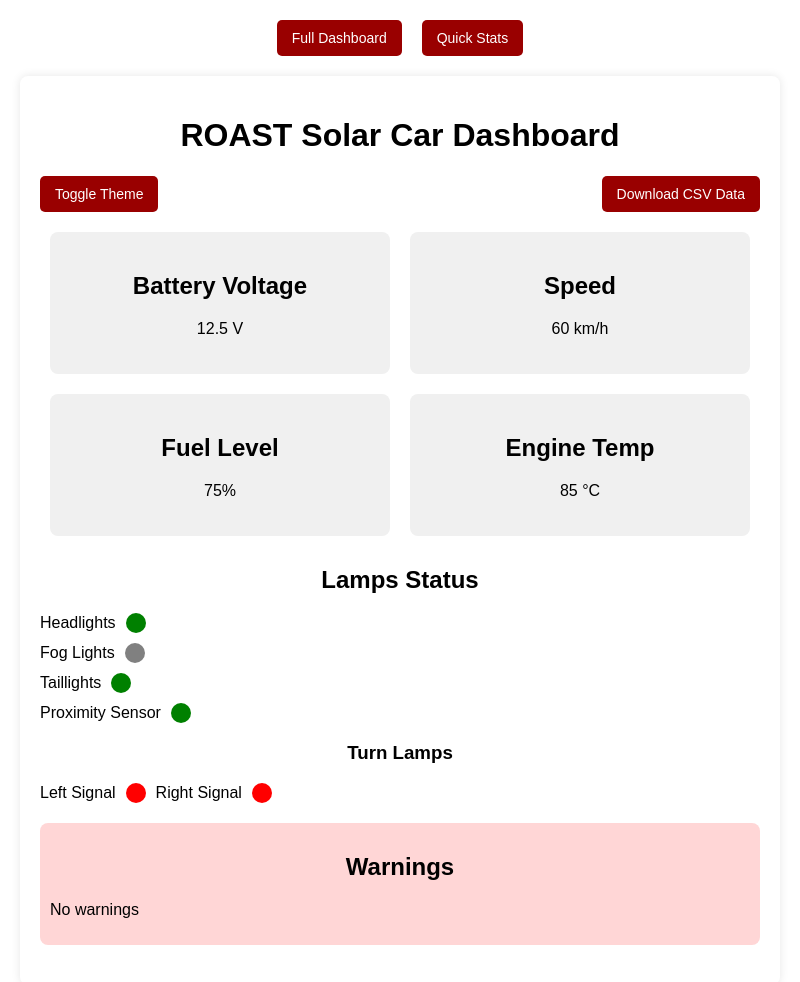
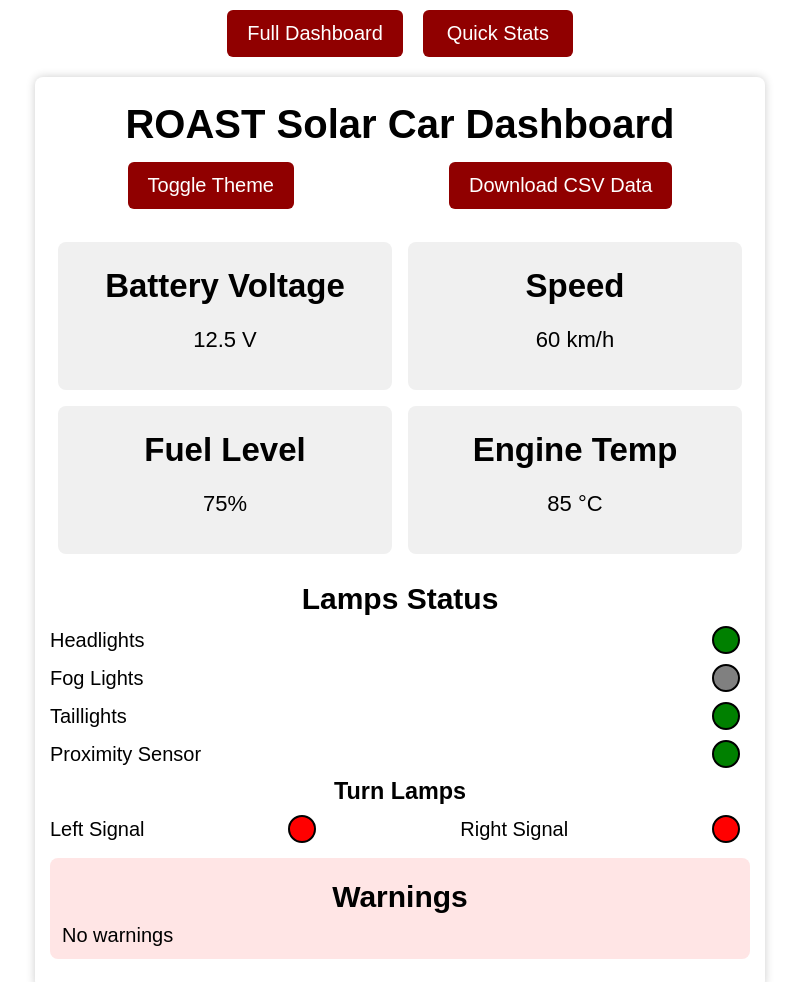
Before and after one commit to shikoubox/ROAST, an Electron app: page Parts/dashboard_2025/renderer/index.html in a window 800 px wide. Shown: the top 982 px of the page. Drawn offline with Linux system fonts and the light colour scheme; no server answers.

Commit message:
css update to be lil bigger text

```diff
--- a/Parts/dashboard_2025/styles.css
+++ b/Parts/dashboard_2025/styles.css
@@ -1,107 +1,128 @@
+/* Reset and Base */
 body {
     font-family: Arial, sans-serif;
     margin: 0;
-    padding: 20px;
-    transition: background-color 0.3s, color 0.3s;
+    padding: 10px;
     background-color: var(--bg);
     color: var(--text);
+    font-size: 20px;
+    transition: background-color 0.3s, color 0.3s;
 }
 
 .container {
-    max-width: 800px;
-    margin: 20px auto;
+    max-width: 700px;
+    margin: 10px auto;
     background: var(--bg);
-    padding: 20px;
+    padding: 15px;
     border-radius: 8px;
-    box-shadow: 0 0 10px rgba(0, 0, 0, 0.1);
+    box-shadow: 0 0 10px rgba(0, 0, 0, 0.2);
     color: var(--text);
 }
 
 h1, h2, h3 {
     text-align: center;
+    margin: 10px 0;
     color: var(--text);
 }
 
 .stats {
     display: flex;
     flex-wrap: wrap;
-    justify-content: space-between;
+    justify-content: space-around;
     margin-bottom: 20px;
 }
 
 .stat {
     flex: 1 1 40%;
-    margin: 10px;
-    padding: 20px;
+    margin: 8px;
+    padding: 15px;
     background: var(--panel);
     border-radius: 8px;
     text-align: center;
+    font-size: 22px;
 }
 
 .lamps, .warnings {
-    margin-bottom: 20px;
+    margin-bottom: 15px;
 }
 
 .lamp {
     display: flex;
     align-items: center;
+    justify-content: space-between;
     margin: 10px 0;
+    font-size: 20px;
+
 }
 
 .lamp-indicator {
-    width: 20px;
-    height: 20px;
+    width: 24px;
+    height: 24px;
     border-radius: 50%;
     margin: 0 10px;
+    border: 2px solid var(--text);
+    margin-left: 10px;
 }
 
+
+/* Warnings */
 .warnings {
     background: var(--warning-bg);
-    padding: 10px;
+    padding: 12px;
     border-radius: 8px;
+    font-size: 20px;
 }
 
 #warnings-list {
     list-style-type: none;
     padding: 0;
+    margin: 0;
 }
 
+/* Button Bar */
 .button-bar {
     display: flex;
-    justify-content: space-between;
-    margin-bottom: 10px;
+    flex-wrap: wrap;
+    justify-content: space-around;
+    margin: 10px 0 20px;
 }
 
+
+/* Buttons */
 button {
-    padding: 10px 15px;
+    padding: 12px 20px;
     background-color: var(--button-bg);
     color: var(--button-text);
     border: none;
-    border-radius: 5px;
+    border-radius: 6px;
     cursor: pointer;
-    font-size: 14px;
+    font-size: 20px;
+    margin: 5px;
+    min-width: 150px;
 }
 
 button:hover {
     opacity: 0.9;
 }
 
+/* Base Variables for Light Mode */
 :root {
-    --bg: #fff;
-    --text: #000;
+    --bg: #ffffff;
+    --text: #000000;
     --panel: #f0f0f0;
-    --warning-bg: #ffd6d6;
-    --button-bg: #900;
-    --button-text: #fff;
+    --warning-bg: #ffe5e5;
+    --button-bg: #900000;
+    --button-text: #ffffff;
 }
 
+/* Dark Mode Variables */
 .dark-mode {
-    --bg: #000;
-    --text: #fff;
-    --panel: #222;
-    --warning-bg: #400;
-    --button-bg: #c00;
-    --button-text: #fff;
+    --bg: #000000;
+    --text: #ffffff;
+    --panel: #1a1a1a;
+    --warning-bg: #440000;
+    --button-bg: #cc0000;
+    --button-text: #ffffff;
 }
 
 .tab-container {
```
